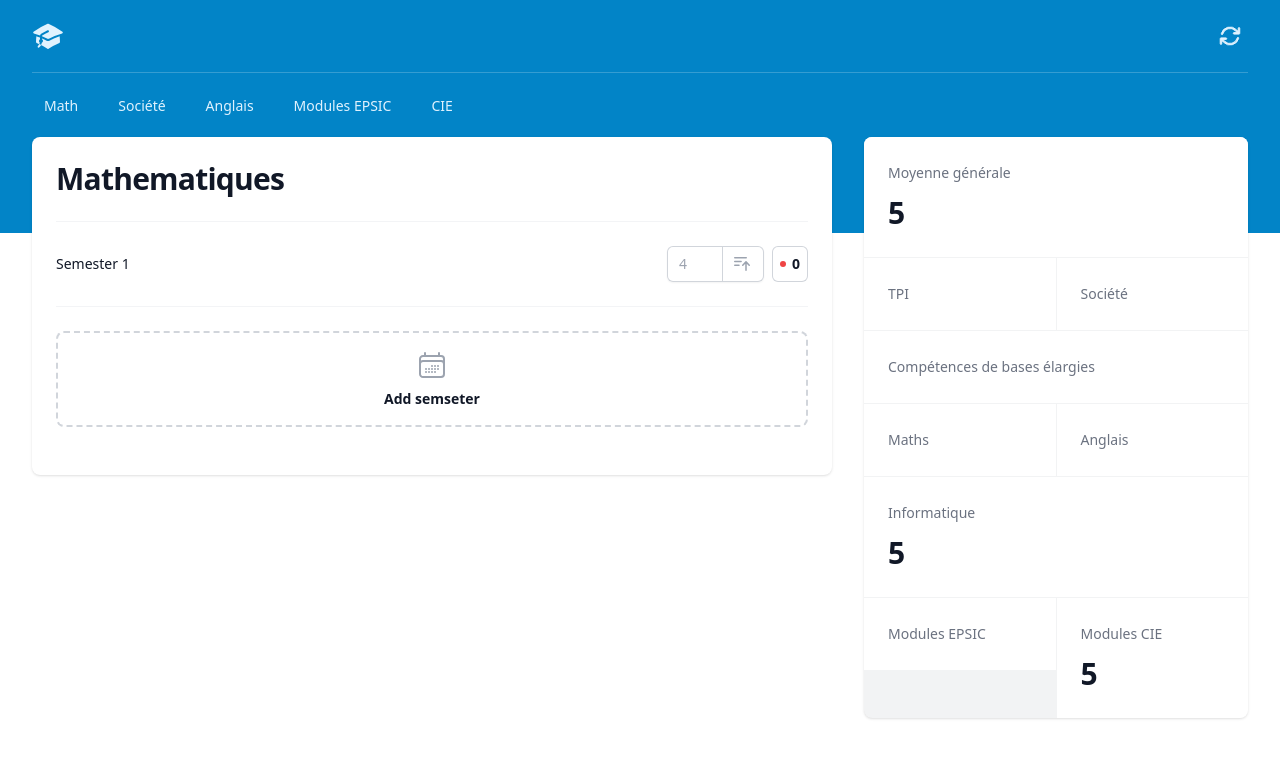
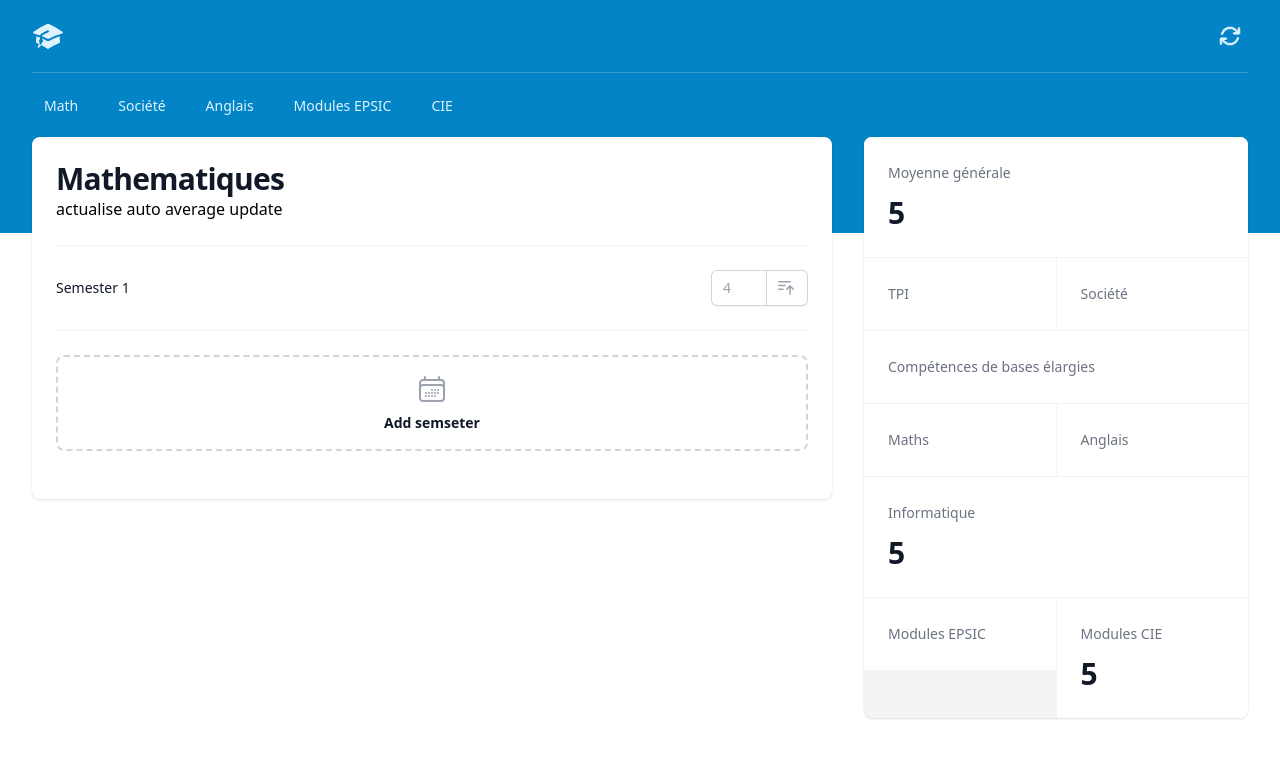
Before and after one commit to Rignchen/grades-calculator, an Angular app: page /math in a window 1280 px wide. Shown: the top 758 px of the page. Built offline with nearby package versions, Linux system fonts and the light colour scheme; a web font is replaced by a local one.

Commit message:
add a way to get subject average update

```diff
--- a/src/app/subject/semester/semester.component.html
+++ b/src/app/subject/semester/semester.component.html
@@ -8,7 +8,7 @@
     </div>
     <div class="flex add-grade">
       <app-input (gradeChange)="addGrade($event)"></app-input>
-      <app-grade [grade]="semester.average()" class="ml-1" look="ml-1 font-bold ring-gray-300 px-2 py-2 text-sm"></app-grade>
+      <app-grade [grade]="semester.average()" *ngIf="semester.average() > 0" class="ml-1" look="ml-1 font-bold ring-gray-300 px-2 py-2 text-sm"></app-grade>
     </div>
   </dd>
 </div>
--- a/src/app/subject/subject.component.html
+++ b/src/app/subject/subject.component.html
@@ -11,6 +11,8 @@
   </div>
 </div>
 
+<button (click)="actualiseAutoAverageUpdate()">actualise auto average update</button>
+
 <div class="mt-6 border-t border-gray-100">
   <dl class="divide-y divide-gray-100">
     <div>
--- a/src/app/subject/subject.component.ts
+++ b/src/app/subject/subject.component.ts
@@ -1,4 +1,4 @@
-import {Component, Input, OnInit, signal} from '@angular/core';
+import {Component, computed, Input, OnInit, signal} from '@angular/core';
 import {GradeComponent} from "./grade/grade.component";
 import {NgForOf, NgIf} from "@angular/common";
 import {SemesterComponent} from "./semester/semester.component";
@@ -23,31 +23,21 @@ export class SubjectComponent implements OnInit{
   @Input() subject!: Subject;
   @Input() subjectNumber!: number;
 
-  sum: number = 0;
   subjectName!: string;
 
   upgrade = 0;
-
-  updateAverage($event: number[]) {
-    this.sum -= $event[0];
-    this.sum += $event[1];
-    const old_average = this.subject.average();
-    this.subject.average.update(() => round(this.sum / this.subject.semesters.filter(a => a.grades().length > 0).length, 0.1));
-    this.upgrade = round((this.subject.average() - old_average)*100);
-  }
+  oldAverage!: number;
 
   ngOnInit() {
     this.subjectName = allSubjectsName[this.subjectNumber];
-
-    this.subject.semesters.forEach((semester) => {
-      const semesterGrades = semester.grades();
-      if (semesterGrades.length === 0) return;
-
-      let sum = 0;
-      semesterGrades.forEach((grade) => sum += grade);
-      this.sum += sum;
-    });
+    this.actualiseAutoAverageUpdate()
+    this.oldAverage = this.subject.average()
   }
-
-  protected readonly signal = signal;
+  actualiseAutoAverageUpdate() {
+    this.subject.average = computed(() => {
+      const newAverage = round(average(this.subject.semesters.map((semester) => semester.average()), true), 0.1)
+      this.upgrade = (newAverage / this.oldAverage - 1) * 100
+      return newAverage
+    })
+  }
 }
--- a/src/lib.ts
+++ b/src/lib.ts
@@ -29,7 +29,8 @@ export function weightedAverage(values: number[]|[number,number][], ignore_zero:
 export function last(array: any[]) {
   return array[array.length - 1]
 }
-export function average(array: number[]) {
+export function average(array: number[], ignoreZero: boolean = false) {
+  if (ignoreZero) array = array.filter((value) => value !== 0)
   if (array.length === 0) return 0
   return array.reduce((a, b) => a + b) / array.length
 }
```
